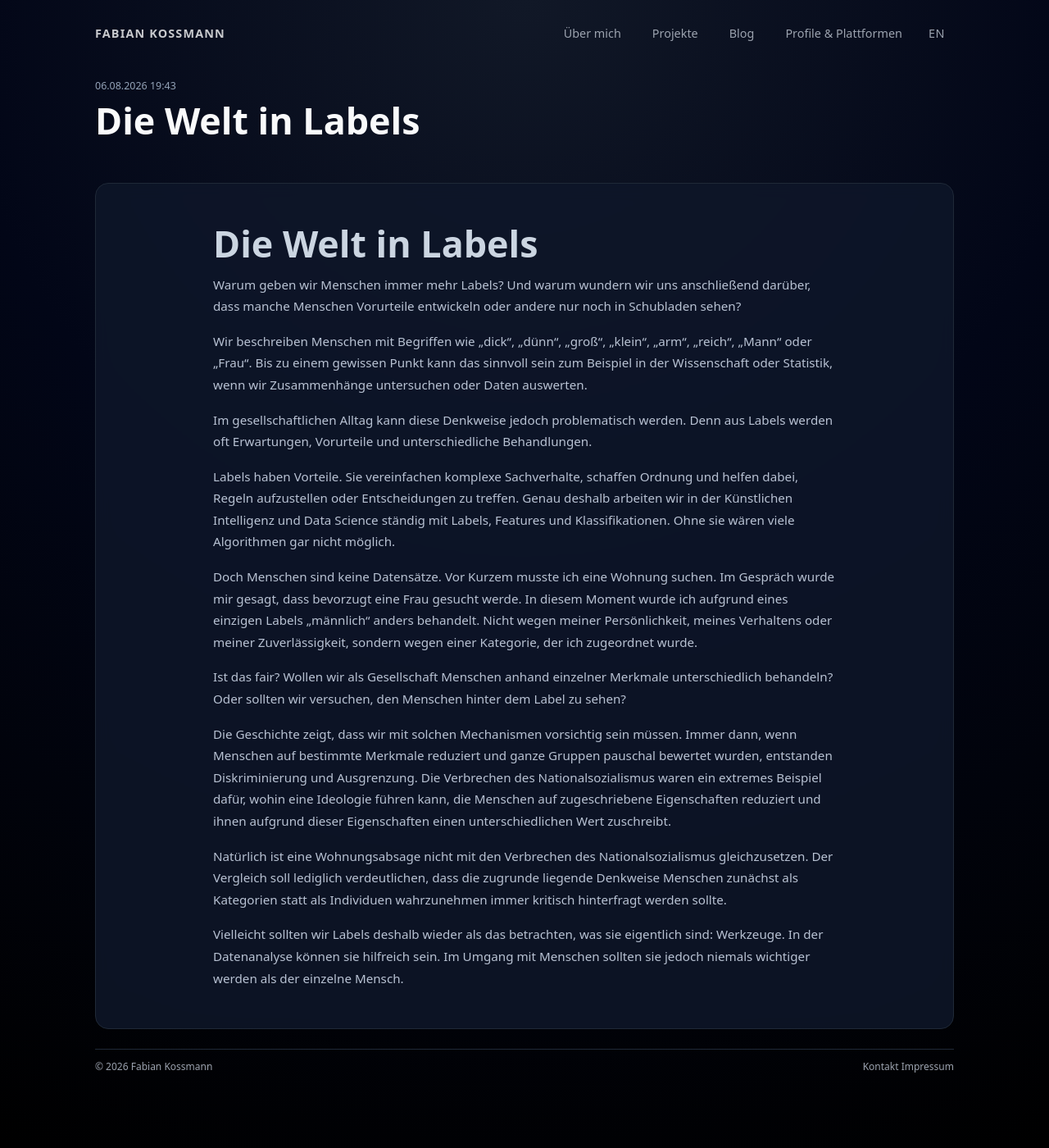
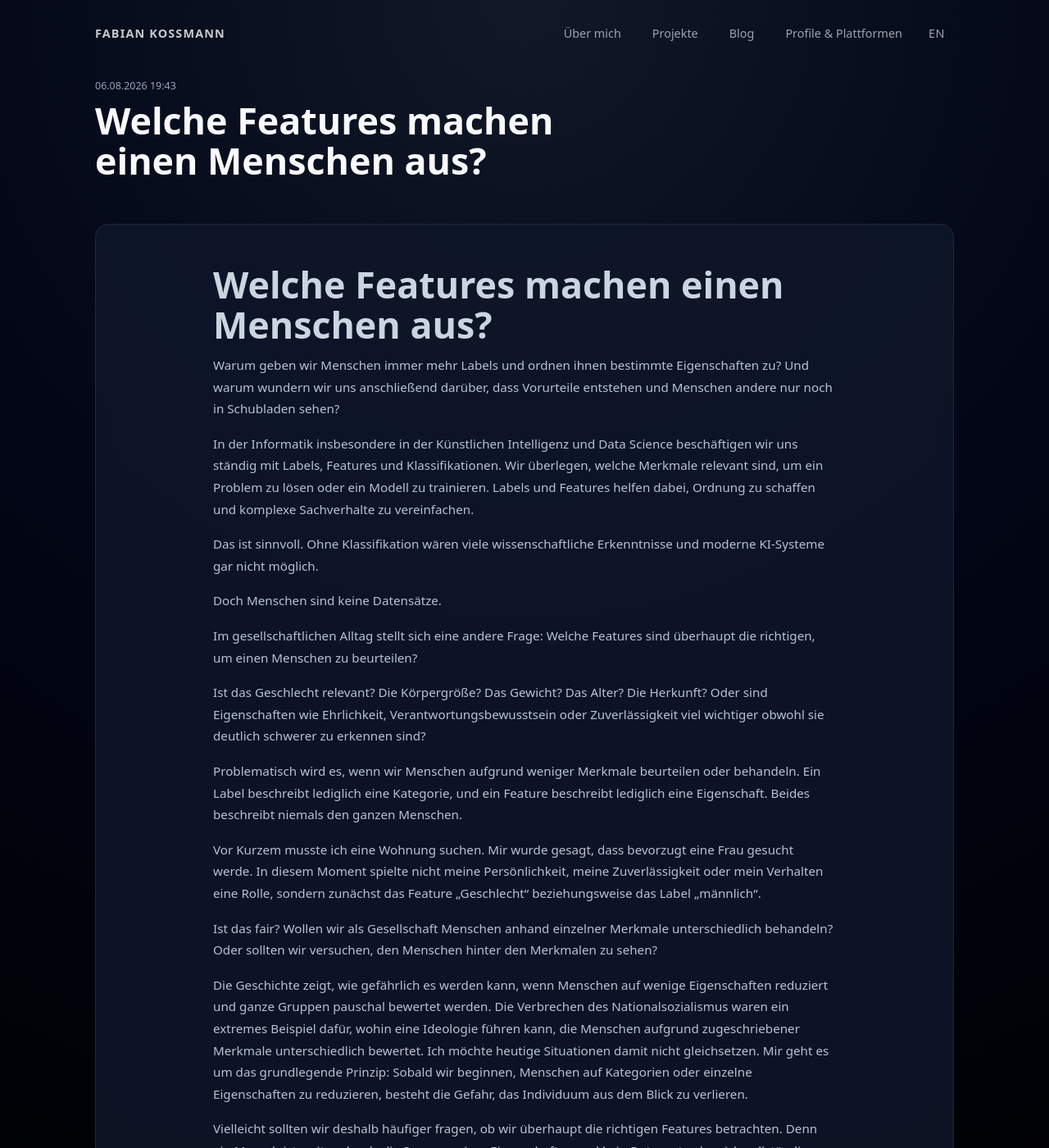
Before and after one commit to kossmanf/fabians-website, a Jekyll site: the page built from posts/Die Welt in Labels.md, in a window 1280 px wide and 1400 px high. Shown: the whole window at 82% size. Built offline with Jekyll 4.4.1, drawn with Linux system fonts in a browser that asks for light colours; our own code applies the rules of GitHub Pages for plain Markdown files; some of the changed text lies outside the part shown.

```diff
--- a/posts/Die Welt in Labels.md
+++ b/posts/Die Welt in Labels.md
@@ -1,29 +1,32 @@
 ---
 layout: blog
-subtitle:
-description:
 category: Allgemein
 lang: de
-translation_url:
+subtitle: null
+description: null
+translation_url: null
 ---
 
-# Die Welt in Labels
+# Welche Features machen einen Menschen aus?
 
-Warum geben wir Menschen immer mehr Labels? Und warum wundern wir uns anschließend darüber, dass manche Menschen Vorurteile entwickeln oder andere nur noch in Schubladen sehen?
+Warum geben wir Menschen immer mehr Labels und ordnen ihnen bestimmte Eigenschaften zu? Und warum wundern wir uns anschließend darüber, dass Vorurteile entstehen und Menschen andere nur noch in Schubladen sehen?
 
-Wir beschreiben Menschen mit Begriffen wie „dick“, „dünn“, „groß“, „klein“, „arm“, „reich“, „Mann“ oder „Frau“. Bis zu einem gewissen Punkt kann das sinnvoll sein zum Beispiel in der Wissenschaft oder Statistik, wenn wir Zusammenhänge untersuchen oder Daten auswerten.
+In der Informatik insbesondere in der Künstlichen Intelligenz und Data Science beschäftigen wir uns ständig mit Labels, Features und Klassifikationen. Wir überlegen, welche Merkmale relevant sind, um ein Problem zu lösen oder ein Modell zu trainieren. Labels und Features helfen dabei, Ordnung zu schaffen und komplexe Sachverhalte zu vereinfachen.
 
-Im gesellschaftlichen Alltag kann diese Denkweise jedoch problematisch werden. Denn aus Labels werden oft Erwartungen, Vorurteile und unterschiedliche Behandlungen.
-
-Labels haben Vorteile. Sie vereinfachen komplexe Sachverhalte, schaffen Ordnung und helfen dabei, Regeln aufzustellen oder Entscheidungen zu treffen. Genau deshalb arbeiten wir in der Künstlichen Intelligenz und Data Science ständig mit Labels, Features und Klassifikationen. Ohne sie wären viele Algorithmen gar nicht möglich.
+Das ist sinnvoll. Ohne Klassifikation wären viele wissenschaftliche Erkenntnisse und moderne KI-Systeme gar nicht möglich.
 
 Doch Menschen sind keine Datensätze.
-Vor Kurzem musste ich eine Wohnung suchen. Im Gespräch wurde mir gesagt, dass bevorzugt eine Frau gesucht werde. In diesem Moment wurde ich aufgrund eines einzigen Labels „männlich“ anders behandelt. Nicht wegen meiner Persönlichkeit, meines Verhaltens oder meiner Zuverlässigkeit, sondern wegen einer Kategorie, der ich zugeordnet wurde.
 
-Ist das fair? Wollen wir als Gesellschaft Menschen anhand einzelner Merkmale unterschiedlich behandeln? Oder sollten wir versuchen, den Menschen hinter dem Label zu sehen?
+Im gesellschaftlichen Alltag stellt sich eine andere Frage: Welche Features sind überhaupt die richtigen, um einen Menschen zu beurteilen?
 
-Die Geschichte zeigt, dass wir mit solchen Mechanismen vorsichtig sein müssen. Immer dann, wenn Menschen auf bestimmte Merkmale reduziert und ganze Gruppen pauschal bewertet wurden, entstanden Diskriminierung und Ausgrenzung. Die Verbrechen des Nationalsozialismus waren ein extremes Beispiel dafür, wohin eine Ideologie führen kann, die Menschen auf zugeschriebene Eigenschaften reduziert und ihnen aufgrund dieser Eigenschaften einen unterschiedlichen Wert zuschreibt.
+Ist das Geschlecht relevant? Die Körpergröße? Das Gewicht? Das Alter? Die Herkunft? Oder sind Eigenschaften wie Ehrlichkeit, Verantwortungsbewusstsein oder Zuverlässigkeit viel wichtiger obwohl sie deutlich schwerer zu erkennen sind?
 
-Natürlich ist eine Wohnungsabsage nicht mit den Verbrechen des Nationalsozialismus gleichzusetzen. Der Vergleich soll lediglich verdeutlichen, dass die zugrunde liegende Denkweise Menschen zunächst als Kategorien statt als Individuen wahrzunehmen immer kritisch hinterfragt werden sollte.
+Problematisch wird es, wenn wir Menschen aufgrund weniger Merkmale beurteilen oder behandeln. Ein Label beschreibt lediglich eine Kategorie, und ein Feature beschreibt lediglich eine Eigenschaft. Beides beschreibt niemals den ganzen Menschen.
 
-Vielleicht sollten wir Labels deshalb wieder als das betrachten, was sie eigentlich sind: Werkzeuge. In der Datenanalyse können sie hilfreich sein. Im Umgang mit Menschen sollten sie jedoch niemals wichtiger werden als der einzelne Mensch.
+Vor Kurzem musste ich eine Wohnung suchen. Mir wurde gesagt, dass bevorzugt eine Frau gesucht werde. In diesem Moment spielte nicht meine Persönlichkeit, meine Zuverlässigkeit oder mein Verhalten eine Rolle, sondern zunächst das Feature „Geschlecht“ beziehungsweise das Label „männlich“.
+
+Ist das fair? Wollen wir als Gesellschaft Menschen anhand einzelner Merkmale unterschiedlich behandeln? Oder sollten wir versuchen, den Menschen hinter den Merkmalen zu sehen?
+
+Die Geschichte zeigt, wie gefährlich es werden kann, wenn Menschen auf wenige Eigenschaften reduziert und ganze Gruppen pauschal bewertet werden. Die Verbrechen des Nationalsozialismus waren ein extremes Beispiel dafür, wohin eine Ideologie führen kann, die Menschen aufgrund zugeschriebener Merkmale unterschiedlich bewertet. Ich möchte heutige Situationen damit nicht gleichsetzen. Mir geht es um das grundlegende Prinzip: Sobald wir beginnen, Menschen auf Kategorien oder einzelne Eigenschaften zu reduzieren, besteht die Gefahr, das Individuum aus dem Blick zu verlieren.
+
+Vielleicht sollten wir deshalb häufiger fragen, ob wir überhaupt die richtigen Features betrachten. Denn ein Mensch ist weit mehr als die Summe seiner Eigenschaften und kein Datensatz, der sich vollständig klassifizieren lässt.
```
Also changed, not shown: posts/beispiel-blogpost.md (deleted, +0 -48 lines), posts/blogpost1.md (deleted, +0 -30 lines).
